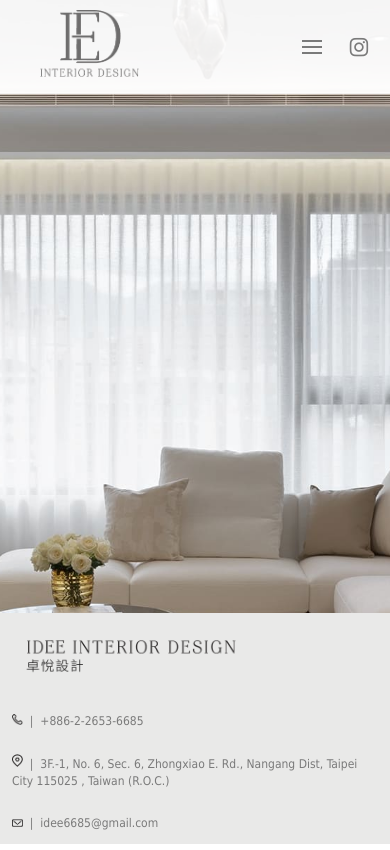
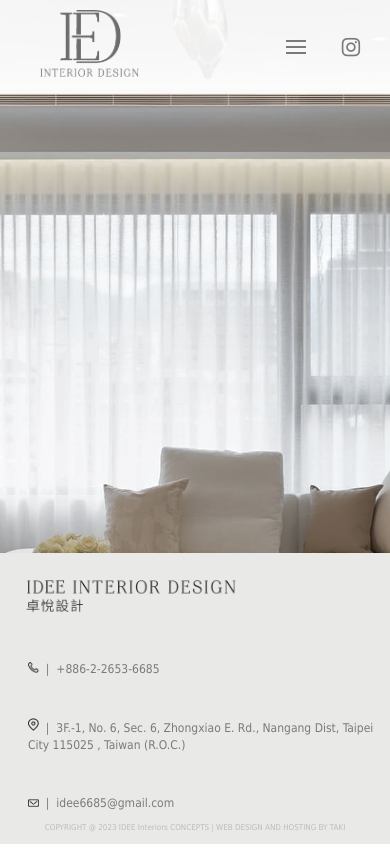
Before and after one commit to adlerlei/idee, a plain HTML site: page index.html in a window 390 px wide. Drawn offline with Linux system fonts and the light colour scheme.

Commit message:
index.html 完成

```diff
--- a/css/style.css
+++ b/css/style.css
@@ -19,6 +19,19 @@ html, body {
     }
     .navbar-menu{
         background-color: #cdcdcd;
+    }
+    .navbar-menu .navbar-item:hover {
+        background-color: #6e6d6d;
+        color: #fff;
+        transition: background-color 0.3s ease;
+    }
+    .navbar-item {
+        padding: 10px 20px; /* 設定內距，讓背景顏色延展 */
+        margin: 0;          /* 確保沒有留白 */
+    }
+    .footer-pm {
+        margin-left: 28px;
+        padding: 20px 0;
     }
 }
 
@@ -47,8 +60,12 @@ html, body {
 }
 
 .copyright{
-    font-size: 7px;
-    color: #7a7a7a;
+    font-size: 8px;
+    color: #bdbdbd;
+    position: relative;
+    top: -10px;
+    /* right: 30px; */
+    /* transform: translateY(-30px); */
 }
 
 .navbar {
--- a/index.html
+++ b/index.html
@@ -31,7 +31,7 @@
             </a>
         </div>
 
-        <div id="navbarBasicExample" class="navbar-menu">
+        <div id="navbarBasicExample" class="navbar-menu p-0">
             <div class="navbar-end">
                 <a href="index.html" class="navbar-item">HOME</a>
                 <a href="" class="navbar-item is-hidden-touch">|</a>
@@ -54,21 +54,25 @@
 
 
     <!-- Footer -->
-     <div class="columns footer-color m-0 is-vcentered p-0">
+     <div class="columns footer-color m-0 is-vcentered p-0 is-multiline">
         <div class="column">
             <img class="footer-logo" src="images/idee_footer_logo.png" width="250" alt="">
         </div>
-        <div class="column is-narrow">
+        <div class="column is-narrow footer-pm">
             <img src="images/idee_foot-phone.png" width="11" alt="">&nbsp;&nbsp;|&nbsp;&nbsp;+886-2-2653-6685
         </div>
-        <div class="column is-narrow">
+        <div class="column is-narrow footer-pm">
             <img src="images/idee_footer_adder.png" width="11" alt="">&nbsp;&nbsp;|&nbsp;&nbsp;3F.-1, No. 6, Sec. 6, Zhongxiao E. Rd., Nangang
             Dist, Taipei City 115025 , Taiwan (R.O.C.)
         </div>
-        <div class="column is-narrow">
+        <div class="column is-narrow footer-pm">
             <img src="images/idee_footer_mail.png" width="11" alt="">&nbsp;&nbsp;|&nbsp;&nbsp;idee6685@gmail.com
         </div>
+        <div class="column is-full copyright p-0 has-text-centered">
+            COPYRIGHT @ 2023 IDEE Interiors CONCEPTS | WEB DESIGN AND HOSTING BY TAKI
+        </div>
      </div>
+
 
     <script src="js/navbar.js"></script>
 </body>
```
